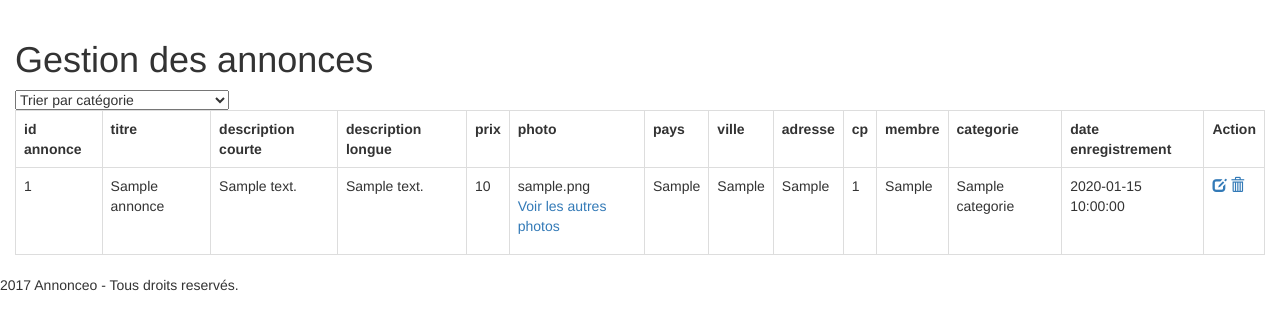
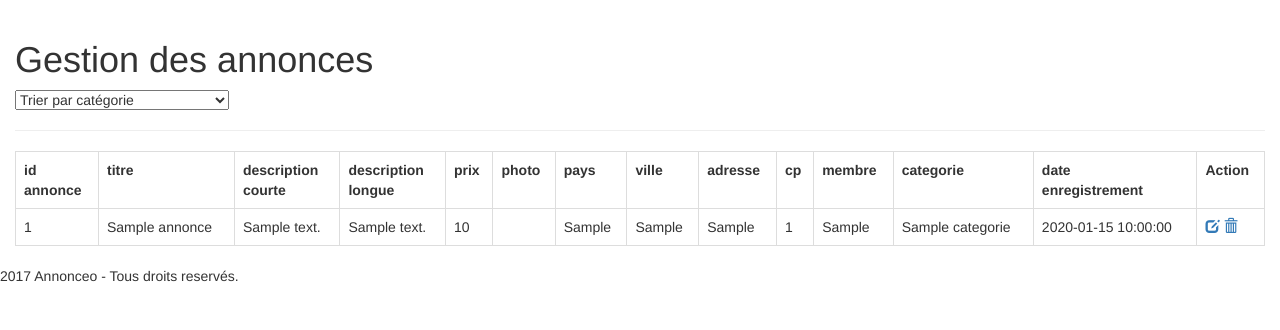
Before and after one commit to PH276/annonceo, a PHP site: page /backoffice/gestion_annonces.php in a window 1280 px wide. Shown: the part 52-382 px from the top of the page. Run offline with PHP 8.4, Linux system fonts and the light colour scheme; tables that the repository leaves empty hold one stand-in row (values such as "Sample post").

Commit message:
commit 9

```diff
--- a/backoffice/gestion_annonces.php
+++ b/backoffice/gestion_annonces.php
@@ -34,7 +34,7 @@ $resultat = $pdo->query('SELECT id_annonce,
     for($i=0;$i < $resultat->columnCount();$i++){
         $colonne = $resultat->getColumnMeta($i);
         $contenu .=  '<th>';
-        $contenu .=  str_replace('_', ' ', $colonne['name']);
+        $contenu .=  str_replace('_', '<br>', $colonne['name']);
 
         $contenu .= '</th>';
     }
@@ -48,17 +48,22 @@ $resultat = $pdo->query('SELECT id_annonce,
         foreach($val as $key => $val2){
             // if ($key !='membre_id'){
             $contenu .= '<td>';
-            // switch ($val2){
-            //     case 'membre i'
-            $contenu .=  $val2;
             if ($key == 'photo'){
-                $contenu .= '<p><a href="#">Voir les autres photos</a></p>';
+                if (file_exists('../photos/'.$val2)){
+                    $contenu .=  '<img src="'.'../photos/'.$val2.'" alt="">';
+                    $contenu .= '<p><a href="#">Voir les autres photos</a></p>';
+                }
+                else{
+                    $contenu .=  '';
+                }
+            } else{
+                $contenu .= $val2;
             }
 
             // }
             $contenu .= '</td>';
-            // }
         }
+
         $contenu .= '<td>';
         $contenu .= '<a href="../inscription.php?id='.$val['id_annonce'].'"> <span class="glyphicon glyphicon-edit" aria-hidden="true"></span></a> ';
         $contenu .= ' <a href="supprimer_membre.php?id='.$val['id_annonce'].'"> <span class="glyphicon glyphicon-trash" aria-hidden="true"></span></a>';
@@ -67,13 +72,12 @@ $resultat = $pdo->query('SELECT id_annonce,
     }
     $contenu .= '</table>';
 
-
     $page = 'gestion annonces - ';
     require_once ('../inc/header.inc.php');
     ?>
     <!--  contenu HTML  -->
     <h1>Gestion des annonces</h1>
-    <div class="row">
+    <section class="row">
         <div class="col-md-4">
             <select>
                 <option value="">Trier par catégorie</option>
@@ -81,13 +85,13 @@ $resultat = $pdo->query('SELECT id_annonce,
                 <option value="">Trier par date d'enregistrement</option>
             </select>
         </div>
-    </div>
-
-    <div class="row">
+    </section>
+    <hr>
+    <section class="row">
         <div class="col-md-12">
             <?= $contenu ?>
         </div>
-    </div>
+    </section>
 
 
     <?php require_once ('../inc/footer.inc.php'); ?>
--- a/inc/header.inc.php
+++ b/inc/header.inc.php
@@ -5,7 +5,6 @@
     <!-- Bootstrap -->
     <link href="<?= RACINE_ANNONCEO ?>css/bootstrap.min.css" rel="stylesheet">
 
-    <link rel="stylesheet" href="css/styleAdmin.css">
     <link rel="stylesheet" href="<?= RACINE_ANNONCEO ?>css/style.css"/>
     <title><?= $page ?>Annonceo</title>
 </head>
```
Also changed, not shown: css/style.css (renamed from css/styleAdmin.css), photos/peugeot.jpg (added).
